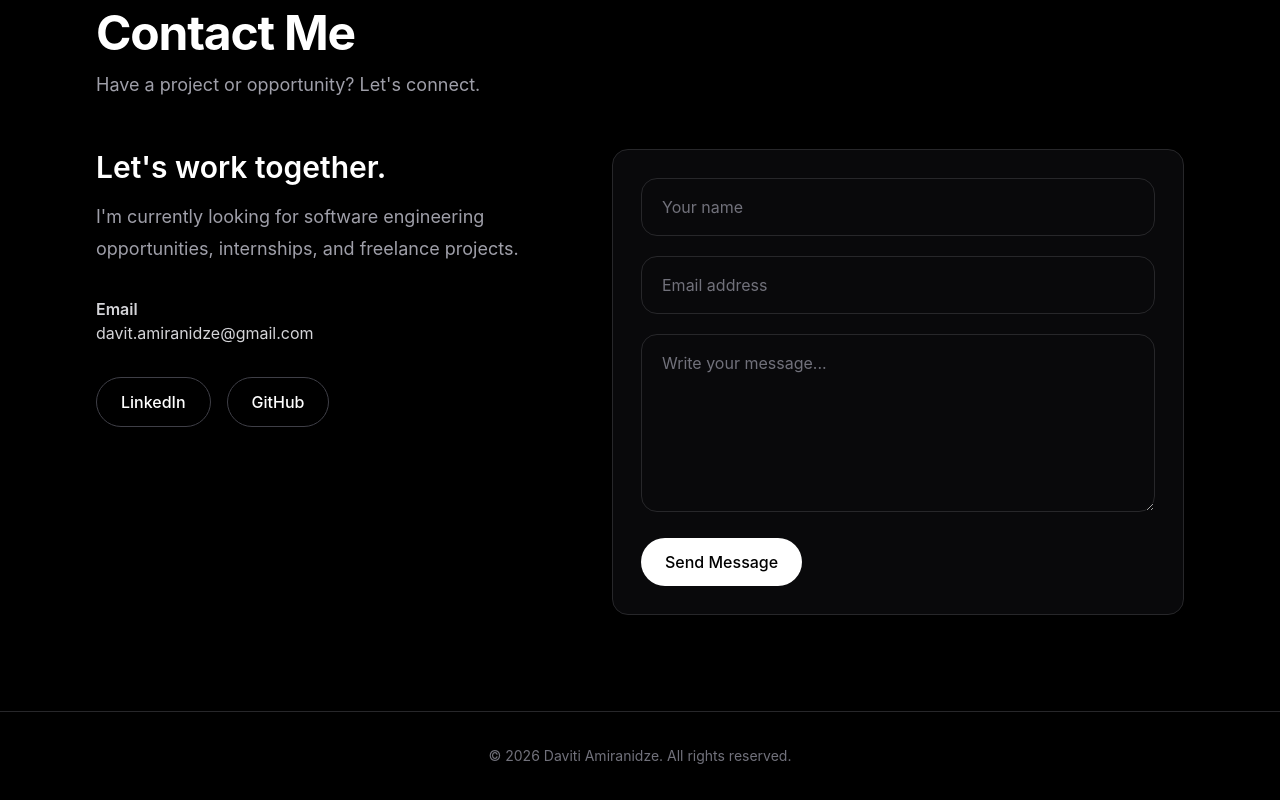
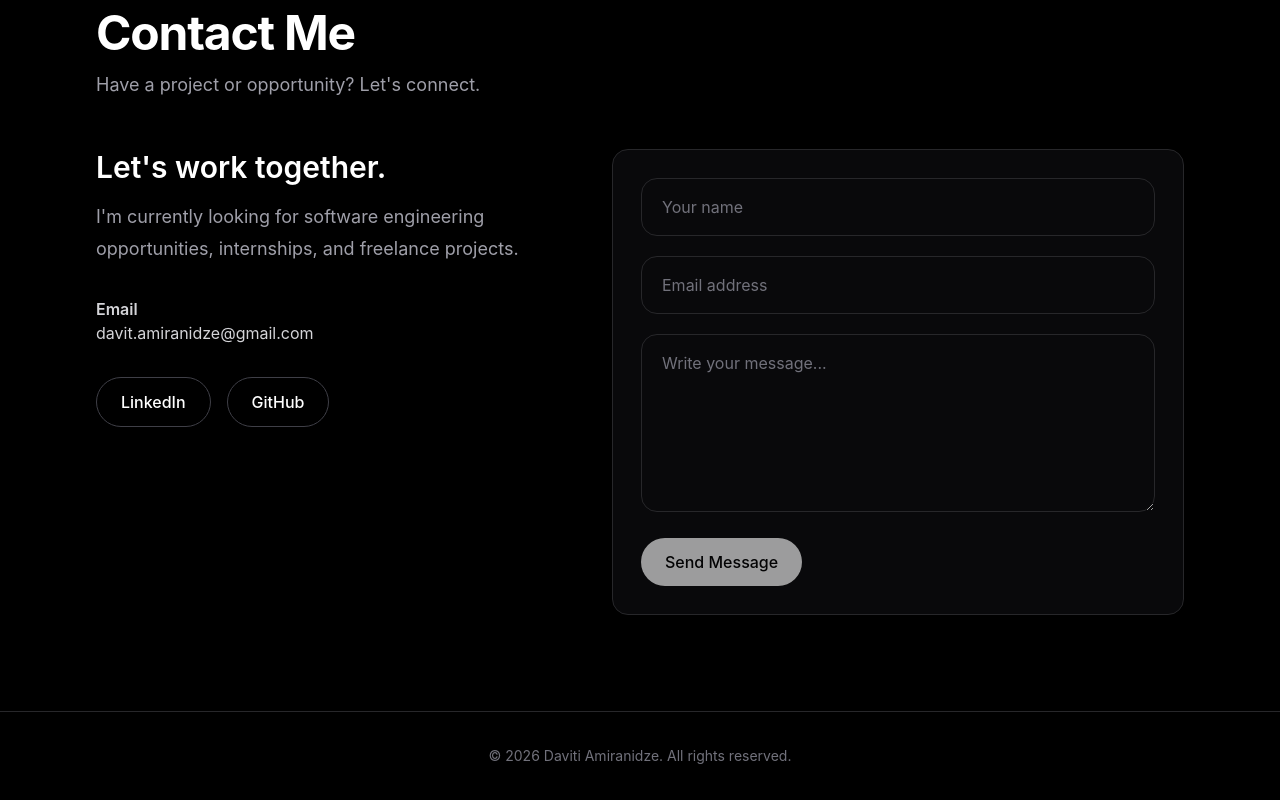
Before and after one commit to davitamiranidze/Portfolio, a React (Vite) app: page / in a window 1280 px wide. Shown: the part 3057-3857 px from the top of the page. Built offline with nearby package versions, Linux system fonts and the light colour scheme.

Commit message:
fixed animation issues, added contact section by sending mail to my mail account and added react hook forms for the form

```diff
--- a/package.json
+++ b/package.json
@@ -10,12 +10,15 @@
     "preview": "vite preview"
   },
   "dependencies": {
+    "@emailjs/browser": "^4.4.1",
     "@radix-ui/react-dialog": "^1.1.17",
     "@tailwindcss/vite": "^4.3.1",
     "lucide-react": "^1.22.0",
     "motion": "^12.42.0",
     "react": "^19.2.7",
     "react-dom": "^19.2.7",
+    "react-hook-form": "^7.80.0",
+    "sonner": "^2.0.7",
     "tailwindcss": "^4.3.1"
   },
   "devDependencies": {
--- a/src/App.tsx
+++ b/src/App.tsx
@@ -5,10 +5,19 @@ import Hero from "./components/sections/Hero";
 import Projects from "./components/sections/Projects";
 import Skills from "./components/sections/Skills";
 import Footer from "./components/layout/Footer";
+import { Toaster } from "sonner";
 
 function App() {
   return (
     <>
+      <Toaster
+        position="top-right"
+        toastOptions={{
+          classNames: {
+            toast: "border border-zinc-200 bg-white text-black",
+          },
+        }}
+      />
       <Navbar />
 
       <main>
--- a/src/components/sections/About.tsx
+++ b/src/components/sections/About.tsx
@@ -15,8 +15,8 @@ export default function About() {
 
       <div className="grid gap-8 md:gap-10 lg:grid-cols-[1.15fr_0.85fr] lg:gap-12">
         <motion.div
-          initial={{ opacity: 0, x: -40 }}
-          whileInView={{ opacity: 1, x: 0 }}
+          initial={{ opacity: 0, y: 40 }}
+          whileInView={{ opacity: 1, y: 0 }}
           viewport={{ once: true }}
           transition={{ duration: 0.6 }}
           className="max-w-3xl space-y-5 sm:space-y-6"
@@ -38,8 +38,8 @@ export default function About() {
         </motion.div>
 
         <motion.div
-          initial={{ opacity: 0, x: 40 }}
-          whileInView={{ opacity: 1, x: 0 }}
+          initial={{ opacity: 0, y: 40 }}
+          whileInView={{ opacity: 1, y: 0 }}
           viewport={{ once: true }}
           transition={{ duration: 0.6, delay: 0.1 }}
           className="max-w-3xl space-y-5 sm:space-y-6"
--- a/src/components/sections/Contact.tsx
+++ b/src/components/sections/Contact.tsx
@@ -1,7 +1,53 @@
 import { motion } from "motion/react";
 import SectionTitle from "../ui/SectionTitle";
+import { useForm } from "react-hook-form";
+import emailjs from "@emailjs/browser";
+import { toast } from "sonner";
+
+type ContactFormValues = {
+  name: string;
+  email: string;
+  message: string;
+};
+
+const contactDefaultValues: ContactFormValues = {
+  name: "",
+  email: "",
+  message: "",
+};
 
 export default function Contact() {
+  const {
+    register,
+    handleSubmit,
+    reset,
+    formState: { errors, isSubmitting, isValid },
+  } = useForm<ContactFormValues>({
+    defaultValues: contactDefaultValues,
+    mode: "onBlur",
+  });
+
+  const onSubmit = async (data: ContactFormValues) => {
+    try {
+      await emailjs.send(
+        import.meta.env.VITE_EMAILJS_SERVICE_ID,
+        import.meta.env.VITE_EMAILJS_TEMPLATE_ID,
+        {
+          from_name: data.name,
+          from_email: data.email,
+          message: data.message,
+        },
+        import.meta.env.VITE_EMAILJS_PUBLIC_KEY,
+      );
+
+      reset();
+      toast.success("Message sent successfully");
+    } catch (error) {
+      console.error(error);
+      toast.error("Failed to send message.");
+    }
+  };
+
   return (
     <section id="contact" className="section">
       <SectionTitle
@@ -11,8 +57,8 @@ export default function Contact() {
 
       <div className="grid gap-10 lg:grid-cols-[0.9fr_1.1fr] lg:gap-12">
         <motion.div
-          initial={{ opacity: 0, x: -40 }}
-          whileInView={{ opacity: 1, x: 0 }}
+          initial={{ opacity: 0, y: 40 }}
+          whileInView={{ opacity: 1, y: 0 }}
           viewport={{ once: true }}
           transition={{ duration: 0.6 }}
           className="max-w-xl"
@@ -50,7 +96,7 @@ export default function Contact() {
             </a>
 
             <a
-              href="https://github.com/YOUR_USERNAME"
+              href="https://github.com/davitamiranidze"
               target="_blank"
               rel="noreferrer"
               className="btn-secondary w-full sm:w-auto"
@@ -60,43 +106,68 @@ export default function Contact() {
           </div>
         </motion.div>
 
-        <motion.form
-          action="https://formspree.io/f/YOUR_FORM_ID"
-          method="POST"
-          initial={{ opacity: 0, x: 40 }}
-          whileInView={{ opacity: 1, x: 0 }}
+        <motion.div
+          initial={{ opacity: 0, y: 40 }}
+          whileInView={{ opacity: 1, y: 0 }}
           viewport={{ once: true }}
           transition={{ duration: 0.6, delay: 0.1 }}
+        >
+          <form
+            onSubmit={handleSubmit(onSubmit)}
+            method="POST"
             className="card space-y-4 sm:space-y-5"
           >
+            <div>
               <input
-            type="text"
-            name="name"
+                {...register("name", {
+                  required: "Name is required",
+                })}
+                className="input"
                 placeholder="Your name"
-            required
+              />
+
+              {errors.name && <p className="errorMsg">{errors.name.message}</p>}
+            </div>
+
+            <div>
+              <input
+                {...register("email", {
+                  required: "Email is required",
+                  pattern: {
+                    value: /^\S+@\S+\.\S+$/,
+                    message: "Invalid email address",
+                  },
+                })}
+                type="email"
+                placeholder="Email address"
                 className="input"
               />
+              {errors.email && (
+                <p className="errorMsg">{errors.email.message}</p>
+              )}
+            </div>
 
-          <input
-            type="email"
-            name="email"
-            placeholder="Email address"
-            required
-            className="input"
-          />
-
+            <div>
               <textarea
-            name="message"
+                {...register("message", { required: "Message is required" })}
                 rows={6}
                 placeholder="Write your message..."
-            required
                 className="input min-h-36 resize-y"
               />
+              {errors.message && (
+                <p className="errorMsg">{errors.message.message}</p>
+              )}
+            </div>
 
-          <button type="submit" className="btn-primary w-full sm:w-auto">
-            Send Message
+            <button
+              type="submit"
+              disabled={isSubmitting || !isValid}
+              className="btn-primary w-full sm:w-auto"
+            >
+              {isSubmitting ? "Sending..." : "Send Message"}
             </button>
-        </motion.form>
+          </form>
+        </motion.div>
       </div>
     </section>
   );
--- a/src/components/sections/Skills.tsx
+++ b/src/components/sections/Skills.tsx
@@ -42,8 +42,8 @@ export default function Skills() {
             key={category}
             variants={item}
             transition={{ duration: 0.5 }}
-            className="card flex h-full flex-col"
           >
+            <div className="card flex h-full flex-col">
               <h3 className="mb-5 text-xl font-semibold capitalize sm:mb-6 sm:text-2xl">
                 {category}
               </h3>
@@ -55,6 +55,7 @@ export default function Skills() {
                   </span>
                 ))}
               </div>
+            </div>
           </motion.div>
         ))}
       </motion.div>
--- a/src/index.css
+++ b/src/index.css
@@ -55,7 +55,9 @@
   }
 
   .btn-primary {
-    @apply inline-flex min-h-11 items-center justify-center rounded-full bg-black px-5 py-2.5 text-sm font-medium text-white transition hover:bg-zinc-800 sm:px-6 sm:py-3 sm:text-base dark:bg-white dark:text-black dark:hover:bg-zinc-200;
+    @apply inline-flex min-h-11 items-center justify-center rounded-full bg-black px-5 py-2.5 text-sm font-medium text-white transition hover:bg-zinc-800 sm:px-6 sm:py-3 sm:text-base dark:bg-white dark:text-black dark:hover:bg-zinc-200  disabled:cursor-not-allowed
+         disabled:opacity-60
+         disabled:pointer-events-none;
   }
 
   .btn-secondary {
@@ -69,4 +71,8 @@
   .paragraph {
     @apply text-base leading-7 text-zinc-600 sm:text-lg sm:leading-8 dark:text-zinc-400;
   }
+
+  .errorMsg {
+    @apply mt-1 text-sm text-red-500;
+  }
 }
```
Also changed, not shown: 2 other files (tests, documents, lock files or other folders). Lines whose indentation alone changed are shown as unchanged.
